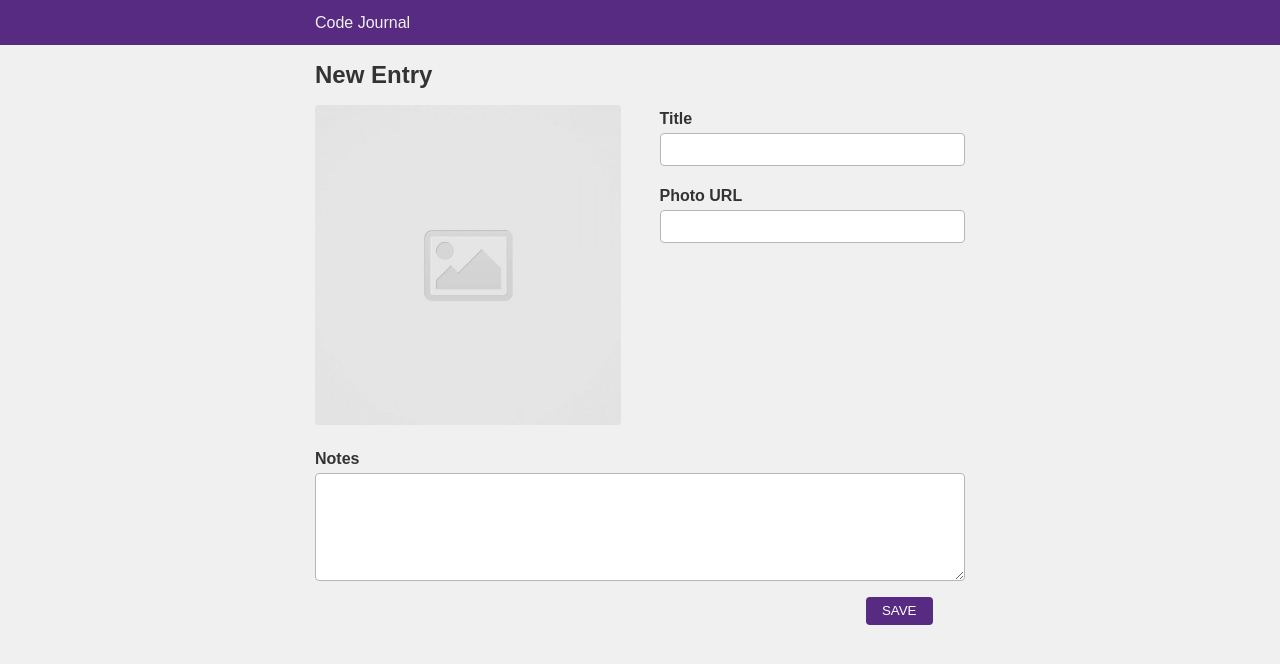
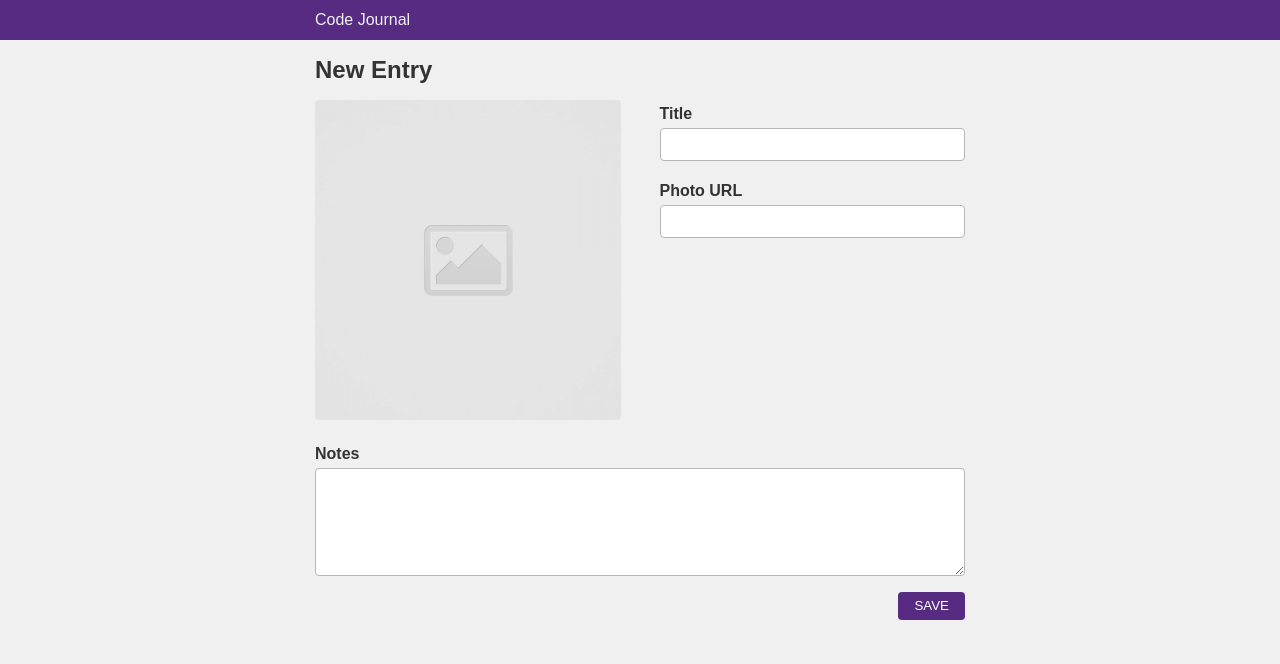
Before and after one commit to CristoferMar/code-journal, a website: page index.html in a window 1280 px wide. Both pictures are taken after typing "Sample", "Sample", "Sample" into the empty fields and a click on the input "SAVE". Drawn offline with Linux system fonts and the light colour scheme.

```diff
--- a/css/styles.css
+++ b/css/styles.css
@@ -24,11 +24,6 @@
   margin: 5px 0;
 }
 
-.row {
-  width: 100%;
-  display: flex;
-}
-
 .rowContent {
   flex-basis: 90%;
   margin: auto;
@@ -50,7 +45,7 @@
 
 .nav {
   background-color: #562b81;
-  height: 45px;
+  height: 40px;
 }
 
 .navContent {
@@ -90,4 +85,5 @@
 .justifyRight {
   display: flex;
   justify-content: flex-end;
+  width: 100%;
 }
--- a/index.html
+++ b/index.html
@@ -57,7 +57,7 @@
 
         <div class="row">
           <div class="rowContent">
-            <div class="rowContent justifyRight">
+            <div class="justifyRight">
             <input class="button" type="submit" value="SAVE">
           </div>
         </div>
--- a/js/main.js
+++ b/js/main.js
@@ -35,8 +35,11 @@
   $form.reset();
   $newEntryImg.setAttribute('src', 'images/placeholder-image-square.jpg');
 
-  localStorage.setItem('data', data);
-  localStorage.setItem('entries', data.entries);
+  var dataJSON = JSON.stringify(data);
+  var entriesJSON = JSON.stringify(data.entries);
+
+  localStorage.setItem('data', dataJSON);
+  localStorage.setItem('entries', entriesJSON);
 
   // console.log('data.entries', data.entries);
   // console.log('data.nextEntryId', data.nextEntryId);
```
